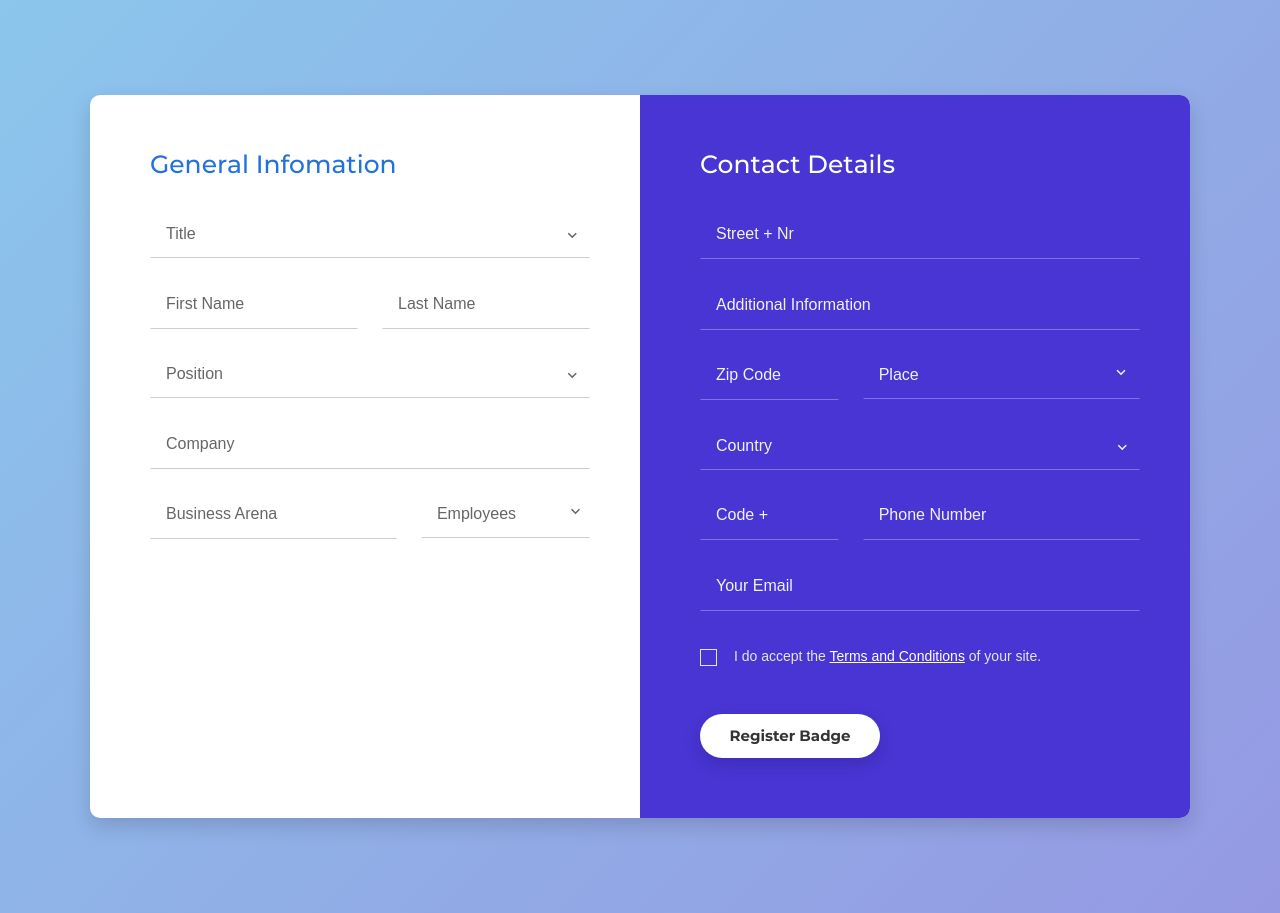
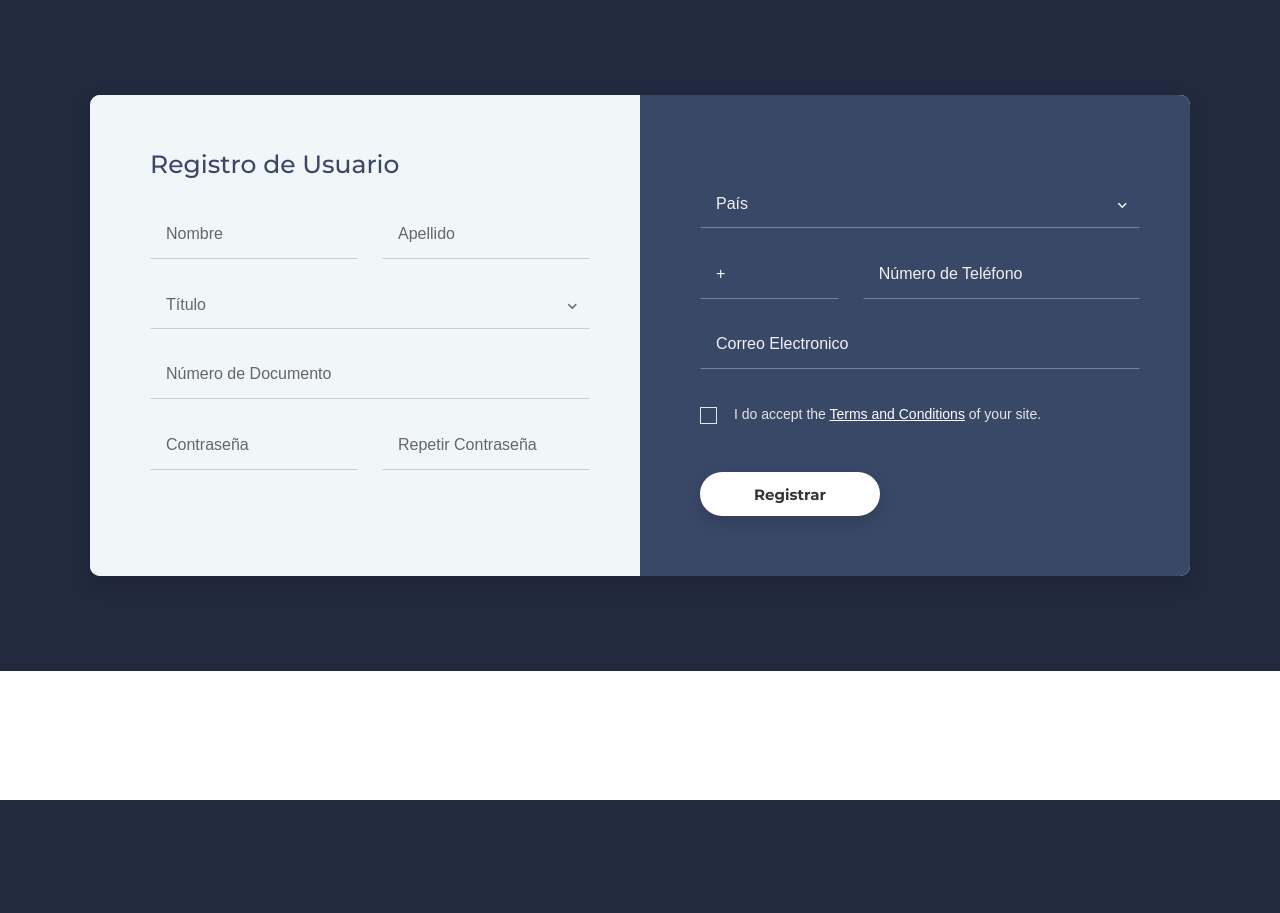
Before and after one commit to jpmvalencia/CivilPro, a Django app: template authentapp/templates/signup.html in a window 1280 px wide. After the commit the page ends 800 px from the top, so only its background shows below. Run offline with Django 5.2, Linux system fonts and the light colour scheme; the template is opened without the code that fills it, so the values that code supplies are empty; some web fonts are replaced.

Commit message:
Organizando campos del signup

```diff
--- a/authentapp/static/css/style.css
+++ b/authentapp/static/css/signup.css
@@ -4,7 +4,7 @@
 .page-content {
 	width: 100%;
 	margin:  0 auto;
-	background: #75e2e9;
+	background: #212A3E;
 	display: flex;
 	display: -webkit-flex;
 	justify-content: center;
@@ -17,9 +17,6 @@
 	-ms-align-items: center;
 	-moz-align-items: center;
 	-webkit-align-items: center;
-	background-image: -moz-linear-gradient( 136deg, rgb(149,153,226) 0%, rgb(139,198,236) 100%);
-    background-image: -webkit-linear-gradient( 136deg, rgb(149,153,226) 0%, rgb(139,198,236) 100%);
-    background-image: -ms-linear-gradient( 136deg, rgb(149,153,226) 0%, rgb(139,198,236) 100%);
 }
 .form-v10-content  {
 	background: #fff;
@@ -52,15 +49,16 @@
 }
 .form-v10-content .form-detail .form-left {
 	border-top-left-radius: 10px;
+	background: #F1F6F9;
 	border-bottom-left-radius: 10px;
 	width: 100%;
 }
 .form-v10-content .form-detail .form-left h2 {
-	color: #2271dd;
+	color: #394867;
 }
 .form-v10-content .form-detail .form-right {
 	width: 100%;
-	background: #4835d4;
+	background: #394867;
 	border-top-right-radius: 10px;
 	border-bottom-right-radius: 10px;
 }
--- a/authentapp/templates/signup.html
+++ b/authentapp/templates/signup.html
@@ -3,98 +3,57 @@
 <html>
 <head>
 	<meta charset="utf-8">
-	<title>Form-v10 by Colorlib</title>
+	<title>Registro</title>
 	<!-- Mobile Specific Metas -->
 	<meta name="viewport" content="width=device-width, initial-scale=1, maximum-scale=1">
 	<!-- Font-->
 	<link rel="stylesheet" type="text/css" href="{% static 'css/montserrat-font.css' %}">
 	<link rel="stylesheet" type="text/css" href="{% static 'fonts/material-design-iconic-font/css/material-design-iconic-font.min.css' %}">
 	<!-- Main Style Css -->
-    <link rel="stylesheet" href="{% static 'css/style.css' %}"/>
+    <link rel="stylesheet" href="{% static 'css/signup.css' %}"/>
 </head>
 <body class="form-v10">
 	<div class="page-content">
 		<div class="form-v10-content">
 			<form class="form-detail" action="#" method="post" id="myform">
 				<div class="form-left">
-					<h2>General Infomation</h2>
-					<div class="form-row">
-						<select name="title">
-						    <option class="option" value="title">Title</option>
-						    <option class="option" value="businessman">Businessman</option>
-						    <option class="option" value="reporter">Reporter</option>
-						    <option class="option" value="secretary">Secretary</option>
-						</select>
-						<span class="select-btn">
-						  	<i class="zmdi zmdi-chevron-down"></i>
-						</span>
-					</div>
+					<h2>Registro de Usuario</h2>
 					<div class="form-group">
 						<div class="form-row form-row-1">
-							<input type="text" name="first_name" id="first_name" class="input-text" placeholder="First Name" required>
+							<input type="text" name="first_name" id="first_name" class="input-text" placeholder="Nombre" required>
 						</div>
 						<div class="form-row form-row-2">
-							<input type="text" name="last_name" id="last_name" class="input-text" placeholder="Last Name" required>
+							<input type="text" name="last_name" id="last_name" class="input-text" placeholder="Apellido" required>
 						</div>
 					</div>
 					<div class="form-row">
-						<select name="position">
-						    <option value="position">Position</option>
-						    <option value="director">Director</option>
-						    <option value="manager">Manager</option>
-						    <option value="employee">Employee</option>
+						<select name="title">
+						    <option class="option" value="title">Título</option>
+						    <option class="option" value="businessman">Ingeniero</option>
+						    <option class="option" value="reporter">Otra ingenieria diferente</option>
+						    <option class="option" value="secretary">Arquimedes de Siracusa</option>
 						</select>
 						<span class="select-btn">
 						  	<i class="zmdi zmdi-chevron-down"></i>
 						</span>
 					</div>
 					<div class="form-row">
-						<input type="text" name="company" class="company" id="company" placeholder="Company" required>
+						<input type="text" name="doc_id" class="doc_id" id="doc_id" placeholder="Número de Documento" required>
 					</div>
 					<div class="form-group">
-						<div class="form-row form-row-3">
-							<input type="text" name="business" class="business" id="business" placeholder="Business Arena" required>
+						<div class="form-row form-row-1">
+							<input type="password" name="password" id="password" class="password" placeholder="Contraseña" required>
 						</div>
-						<div class="form-row form-row-4">
-							<select name="employees">
-							    <option value="employees">Employees</option>
-							    <option value="trainee">Trainee</option>
-							    <option value="colleague">Colleague</option>
-							    <option value="associate">Associate</option>
-							</select>
-							<span class="select-btn">
-							  	<i class="zmdi zmdi-chevron-down"></i>
-							</span>
+						<div class="form-row form-row-2">
+							<input type="password" name="repassword" id="repassword" class="repassword" placeholder="Repetir Contraseña" required>
 						</div>
 					</div>
 				</div>
 				<div class="form-right">
-					<h2>Contact Details</h2>
-					<div class="form-row">
-						<input type="text" name="street" class="street" id="street" placeholder="Street + Nr" required>
-					</div>
-					<div class="form-row">
-						<input type="text" name="additional" class="additional" id="additional" placeholder="Additional Information" required>
-					</div>
-					<div class="form-group">
-						<div class="form-row form-row-1">
-							<input type="text" name="zip" class="zip" id="zip" placeholder="Zip Code" required>
-						</div>
-						<div class="form-row form-row-2">
-							<select name="place">
-							    <option value="place">Place</option>
-							    <option value="Street">Street</option>
-							    <option value="District">District</option>
-							    <option value="City">City</option>
-							</select>
-							<span class="select-btn">
-							  	<i class="zmdi zmdi-chevron-down"></i>
-							</span>
-						</div>
-					</div>
+					<h2></h2>
 					<div class="form-row">
 						<select name="country">
-						    <option value="country">Country</option>
+						    <option value="country">País</option>
 						    <option value="Vietnam">Vietnam</option>
 						    <option value="Malaysia">Malaysia</option>
 						    <option value="India">India</option>
@@ -105,14 +64,14 @@
 					</div>
 					<div class="form-group">
 						<div class="form-row form-row-1">
-							<input type="text" name="code" class="code" id="code" placeholder="Code +" required>
+							<input type="text" name="code" class="code" id="code" placeholder="+" required>
 						</div>
 						<div class="form-row form-row-2">
-							<input type="text" name="phone" class="phone" id="phone" placeholder="Phone Number" required>
+							<input type="text" name="phone" class="phone" id="phone" placeholder="Número de Teléfono" required>
 						</div>
 					</div>
 					<div class="form-row">
-						<input type="text" name="your_email" id="your_email" class="input-text" required pattern="[^@]+@[^@]+.[a-zA-Z]{2,6}" placeholder="Your Email">
+						<input type="text" name="your_email" id="your_email" class="input-text" required pattern="[^@]+@[^@]+.[a-zA-Z]{2,6}" placeholder="Correo Electronico">
 					</div>
 					<div class="form-checkbox">
 						<label class="container"><p>I do accept the <a href="#" class="text">Terms and Conditions</a> of your site.</p>
@@ -121,7 +80,7 @@
 						</label>
 					</div>
 					<div class="form-row-last">
-						<input type="submit" name="register" class="register" value="Register Badge">
+						<input type="submit" name="register" class="register" value="Registrar">
 					</div>
 				</div>
 			</form>
```
